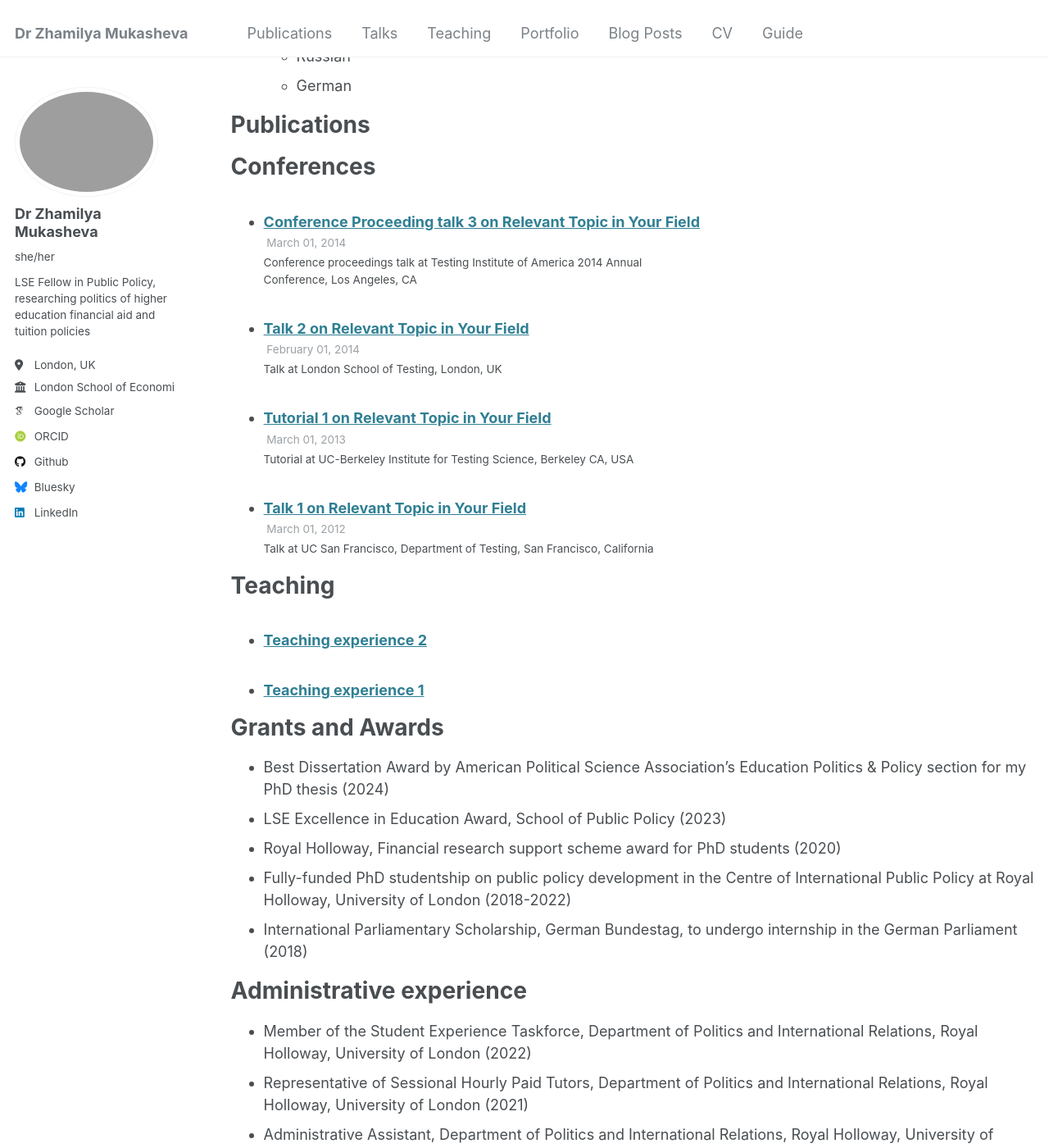
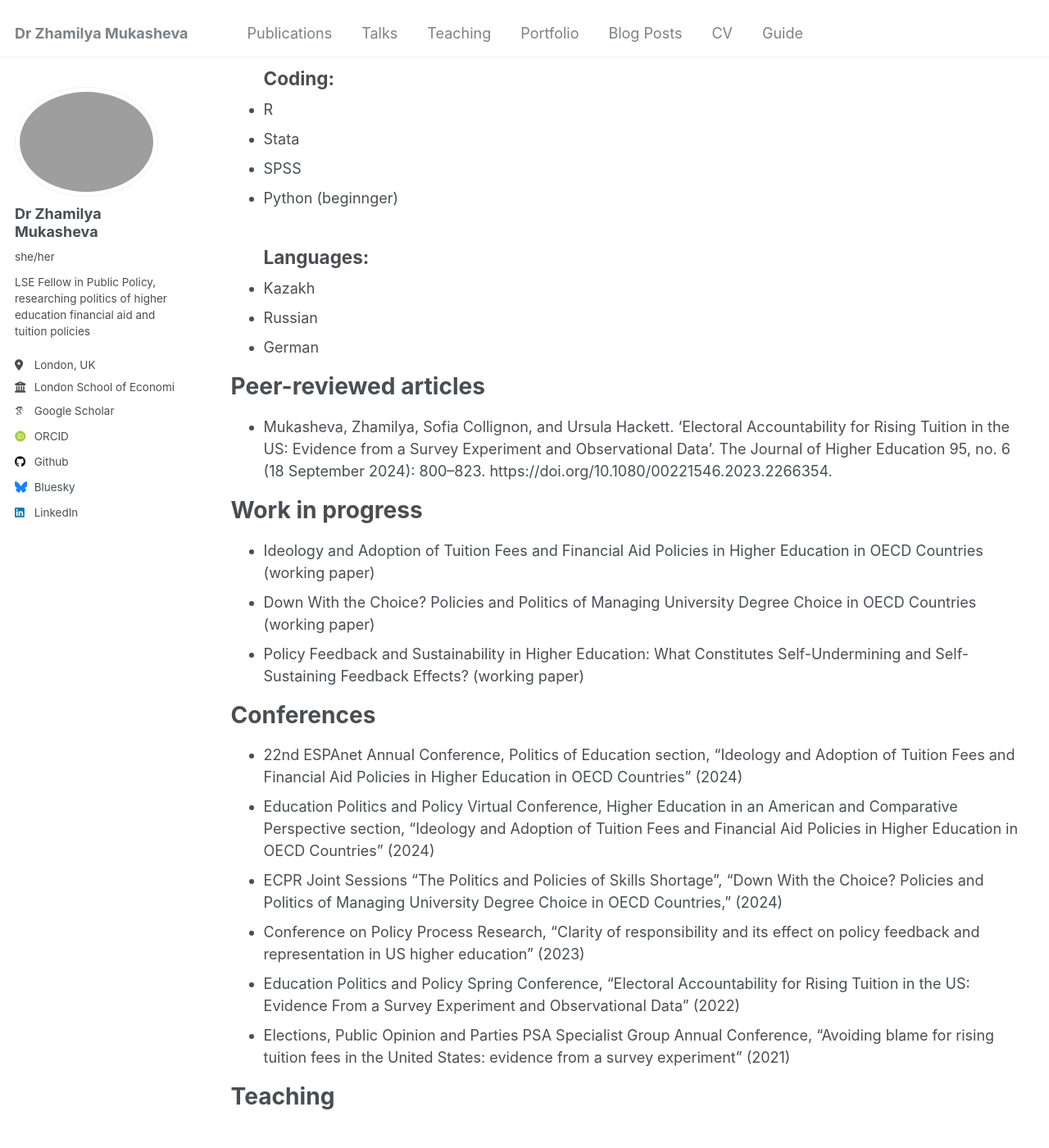
Before and after one commit to zhamilya-mukasheva/zhamilya-mukasheva, a Jekyll site: the page built from _pages/cv.md, in a window 1280 px wide and 1400 px high, scrolled down 1797 px. Shown: the whole window at 82% size. Built offline with Jekyll 4.4.1, drawn with Linux system fonts in a browser that asks for light colours; some web fonts are replaced; some of the changed text lies outside the part shown.

Commit message:
Update cv.md

```diff
--- a/_pages/cv.md
+++ b/_pages/cv.md
@@ -15,66 +15,82 @@ Education
 * M.A. in Political Science & International Relations; Focus Area: Comparative Politics, Nazarbayev University, 2017
 * B.A. in International Relations, Kazakh-German University, 2015
 
-Work experience: Academic work
+Work experience: Academic positions and work
 ======
-* From 2023: LSE Fellow in Public Policy
+## From 2023: LSE Fellow in Public Policy
   * London School of Economics and Political Science, School of Public Policy
   * Duties includes: Working on consolidating my PhD thesis through developing research articles for publication. Delivered seminars and curated development of applied policy projects for our Master of Public Policy programme, supervised master's dissertations and applied public policy projects by students. Designed and delivered sessions on research methods and narrowing down the research topic for students.
 
-* September 2023 - September 2024: Academic Visitor
+## September 2023 - September 2024: Academic Visitor
   * Royal Holloway, University of London
 
 
-* January 2023 - September 2023: Teaching Fellow (part-time)
+## January 2023 - September 2023: Teaching Fellow (part-time)
   * London School of Economics and Political Science, School of Public Policy
   * Duties included: Delivered seminars and provided feedback to coursework for the postgraduate module “Public Policy Applications”, supervised applied public policy projects by students
 
-* 2019-2022: Sessional Hourly Paid Tutor (part-time)
+## 2019-2022: Sessional Hourly Paid Tutor (part-time)
   * Royal Holloway, University of London
   * Duties included: Delivered seminars for the first-year undergraduate module “Researching Politics and International Relations: Methods, Techniques and Analysis”; delivered two lectures on the module and developed seminar materials for some classes; provided feedback to written coursework. Led ‘essay clinics’ – seminars designed to help the students with essay writing, consulted students on designing and collecting data for their first-year research project in Political Science.
 
-* 2020-2021: Postgraduate Teaching Assistant (part-time)
+## 2020-2021: Postgraduate Teaching Assistant (part-time)
   * University College London, School of Slavonic and East European Studies
   * Duties included: Delivered seminars and provided feedback to coursework for the third-year undergraduate module “Comparative Political Analysis”; provided feedback to written coursework for third-year and master’s level module “Understanding and Analyzing Data” on quantitative data analysis methods.
 
-* 2021: Research assistant (part-time)
+## 2021: Research assistant (part-time)
   * University of Strathclyde, project "Out of touch and out of time?”
   * Duties included: Cleaned and merged survey data sets for secondary data analysis, coded a software solution for an easier transfer of data between SPSS and R
 
 Skills
 ======
-* Qualitative & quantitative research:
+## Qualitative & quantitative research:
   * Design of surveys, survey fielding, survey quality control
   * In-depth interviews, design and collection
   * Qualitative content analysis
   * Analysis of data using quantitative and qualitative methods (NVivo)
-* Coding:
+## Coding:
   * R
   * Stata
   * SPSS
   * Python (beginnger)
-* Languages:
+## Languages:
   * Kazakh
   * Russian
   * German
 
-Publications
+Peer-reviewed articles
 ======
-  <ul>{% for post in site.publications reversed %}
-    {% include archive-single-cv.html %}
-  {% endfor %}</ul>
+* Mukasheva, Zhamilya, Sofia Collignon, and Ursula Hackett. ‘Electoral Accountability for Rising Tuition in the US: Evidence from a Survey Experiment and Observational Data’. The Journal of Higher Education 95, no. 6 (18 September 2024): 800–823. https://doi.org/10.1080/00221546.2023.2266354.
+
+Work in progress
+======
+* Ideology and Adoption of Tuition Fees and Financial Aid Policies in Higher Education in OECD Countries (working paper)
+* Down With the Choice? Policies and Politics of Managing University Degree Choice in OECD Countries (working paper)
+* Policy Feedback and Sustainability in Higher Education: What Constitutes Self-Undermining and Self-Sustaining Feedback Effects? (working paper)
+
 
 Conferences
 ======
-  <ul>{% for post in site.talks reversed %}
-    {% include archive-single-talk-cv.html  %}
-  {% endfor %}</ul>
+* 22nd ESPAnet Annual Conference, Politics of Education section, “Ideology and Adoption of Tuition Fees and Financial Aid Policies in Higher Education in OECD Countries” (2024)
+* Education Politics and Policy Virtual Conference, Higher Education in an American and Comparative Perspective section, “Ideology and Adoption of Tuition Fees and Financial Aid Policies in Higher Education in OECD Countries” (2024)
+* ECPR Joint Sessions "The Politics and Policies of Skills Shortage”, “Down With the Choice? Policies and Politics of Managing University Degree Choice in OECD Countries,” (2024)
+* Conference on Policy Process Research, “Clarity of responsibility and its effect on policy feedback and representation in US higher education” (2023)
+* Education Politics and Policy Spring Conference, “Electoral Accountability for Rising Tuition in the US: Evidence From a Survey Experiment and Observational Data” (2022)
+* Elections, Public Opinion and Parties PSA Specialist Group Annual Conference, “Avoiding blame for rising tuition fees in the United States: evidence from a survey experiment” (2021)
 
 Teaching
 ======
-  <ul>{% for post in site.teaching reversed %}
-    {% include archive-single-cv.html %}
-  {% endfor %}</ul>
+## London School of Economics and Political Science, School of Public Policy
+- PP405: Public Policy Applications (from January 2023)
+
+## Royal Holloway, University of London,  Department of Politics and International Relations
+- PR1000: Researching Politics and International Relations: Methods, Techniques and Analysis (2019 – 2022)
+- Essay clinics
+- CR2011 – Research Methods for Social Scientists
+
+## University College London, School of Slavonic and East European Studies
+- SESS0033: Comparative Political Analysis
+- Understanding and Analyzing Data (only marking)
 
 Grants and Awards
 ======
```
